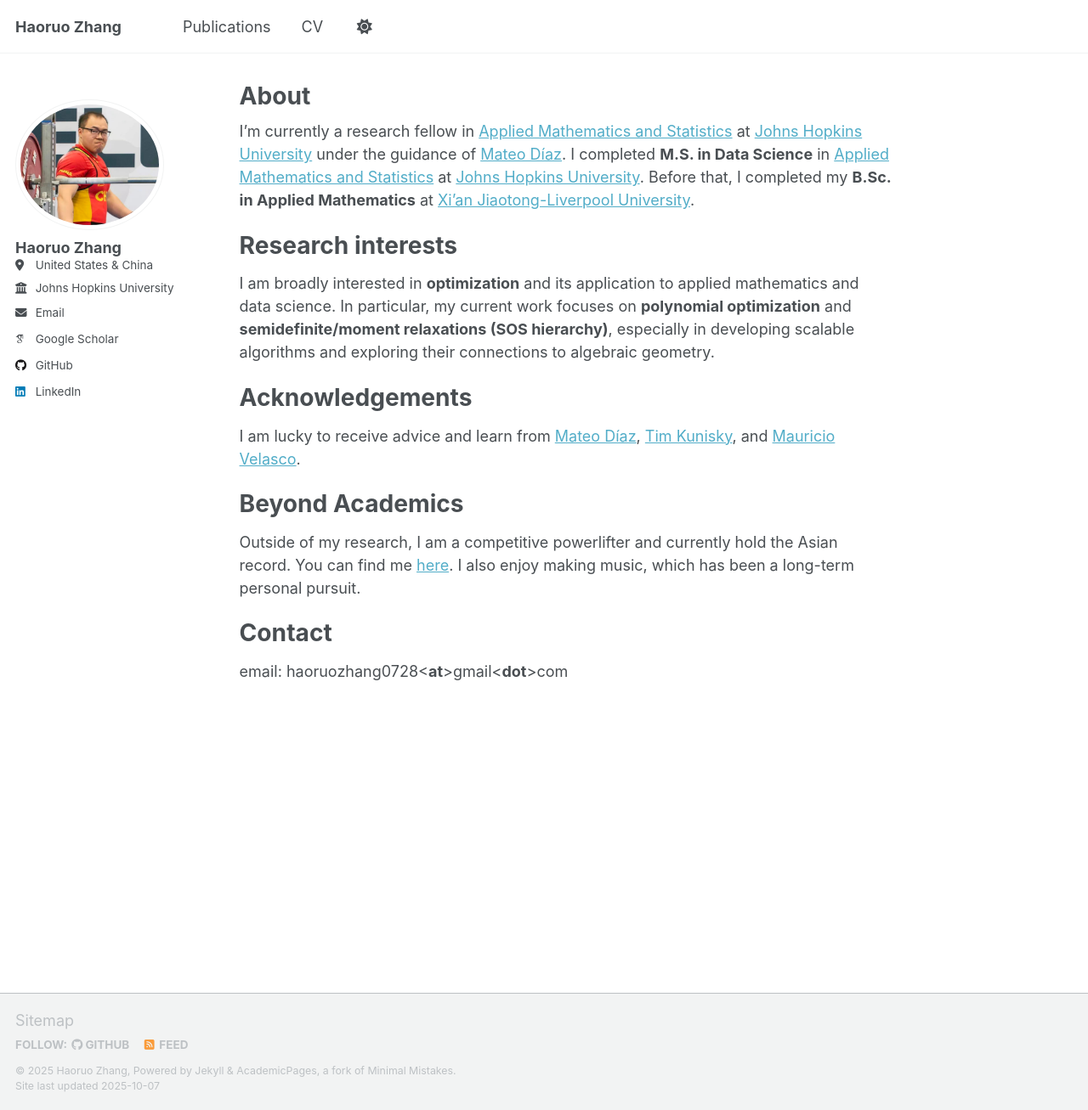
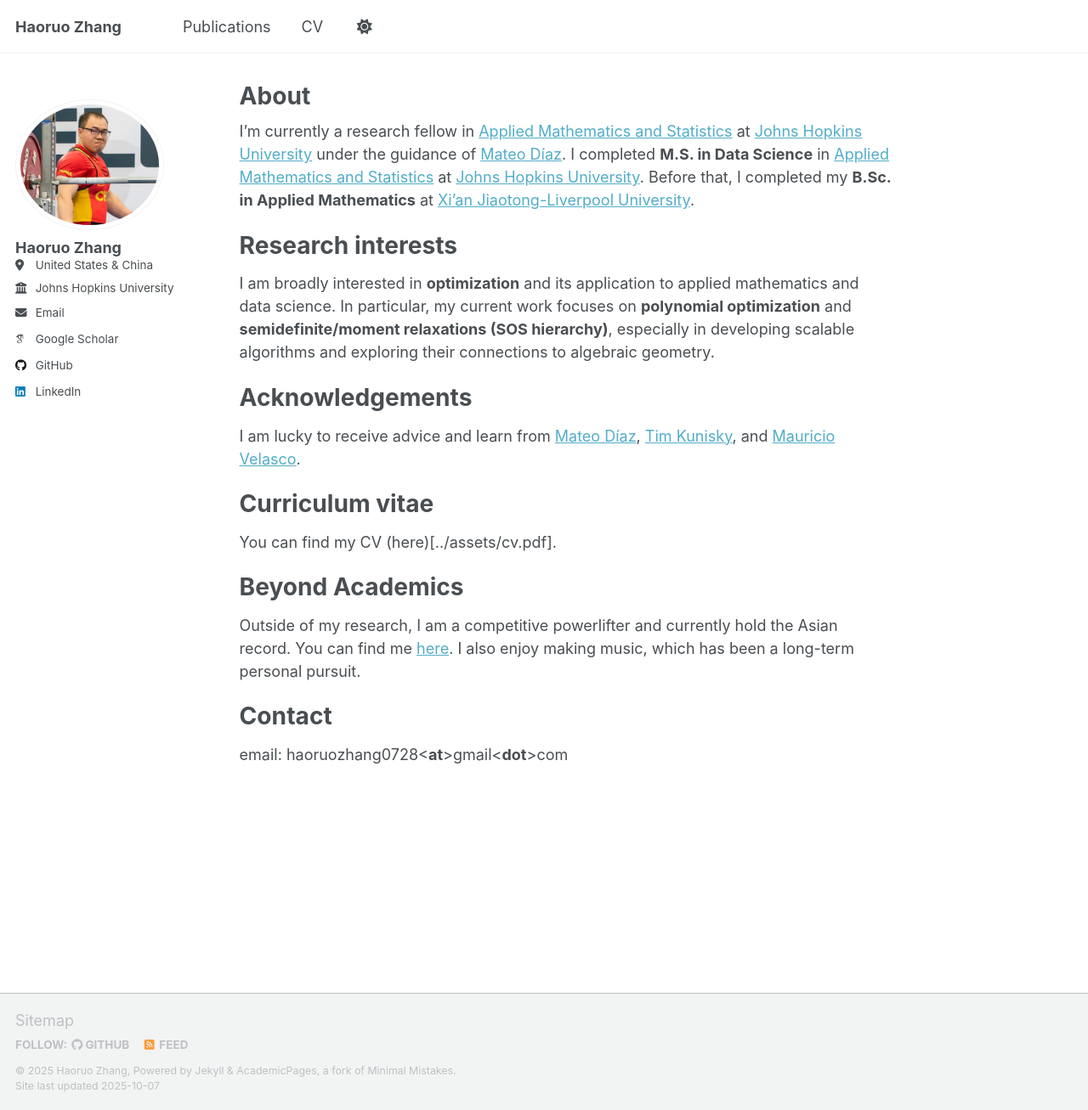
Before and after one commit to haoruo-zhang/haoruo-zhang.github.io, a Jekyll site: the page built from _pages/about.md, in a window 1280 px wide and 1307 px high. Shown: the whole window at 85% size. Built offline with Jekyll 4.4.1, drawn with Linux system fonts in a browser that asks for light colours; some web fonts are replaced; a script that is not in the unit is left out.

Commit message:
Update about.md

```diff
--- a/_pages/about.md
+++ b/_pages/about.md
@@ -16,6 +16,10 @@ Acknowledgements
 ======
 I am lucky to receive advice and learn from [Mateo Díaz](https://mateodd25.github.io/), [Tim Kunisky](http://www.kunisky.com/), and [Mauricio Velasco](https://mauricio-velasco.github.io/webpage/).
 
+Curriculum vitae
+======
+You can find my CV (here)[../assets/cv.pdf].
+
 Beyond Academics
 ======
 Outside of my research, I am a competitive powerlifter and currently hold the Asian record. You can find me [here](https://www.openpowerlifting.org/u/haoruozhang). I also enjoy making music, which has been a long-term personal pursuit.
```
